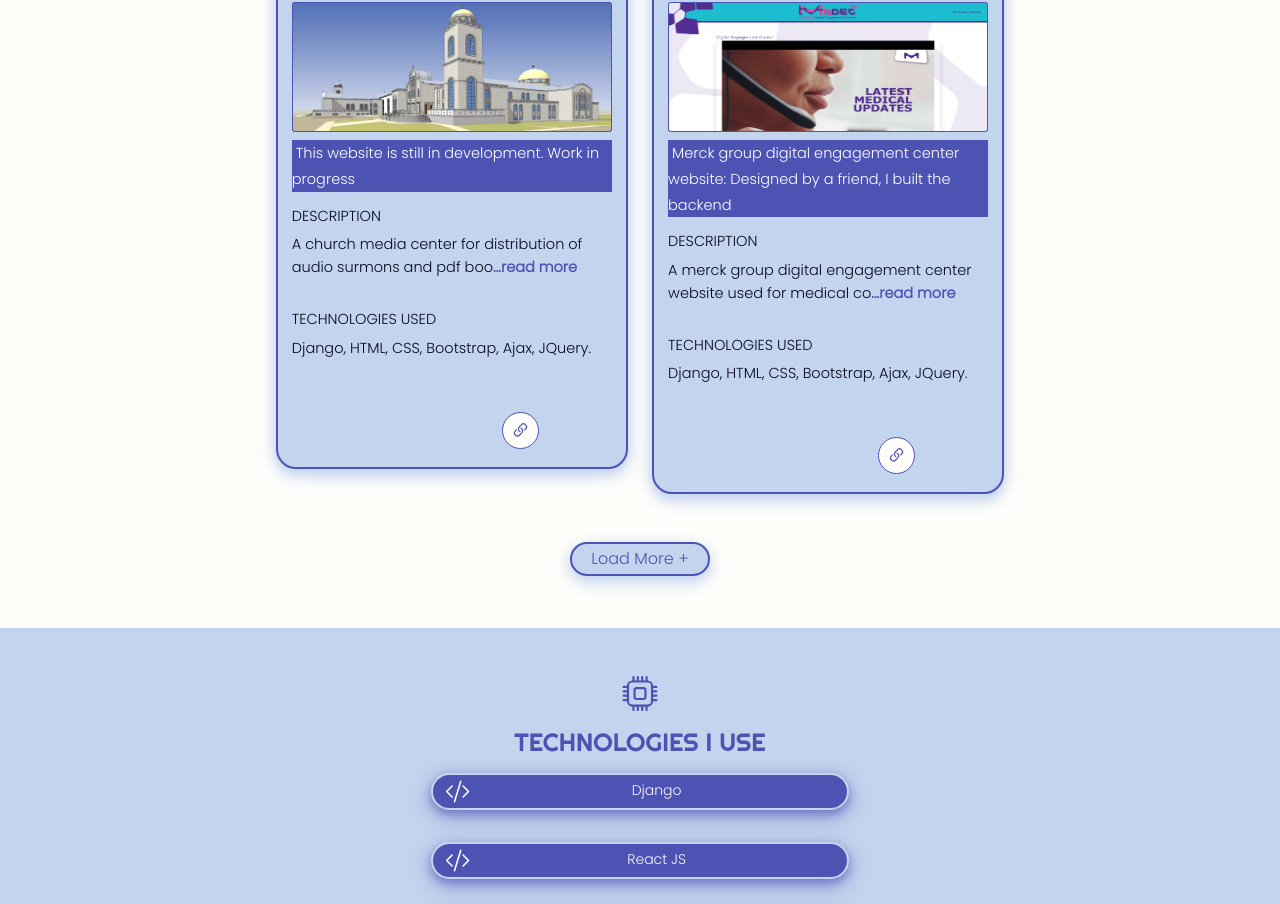
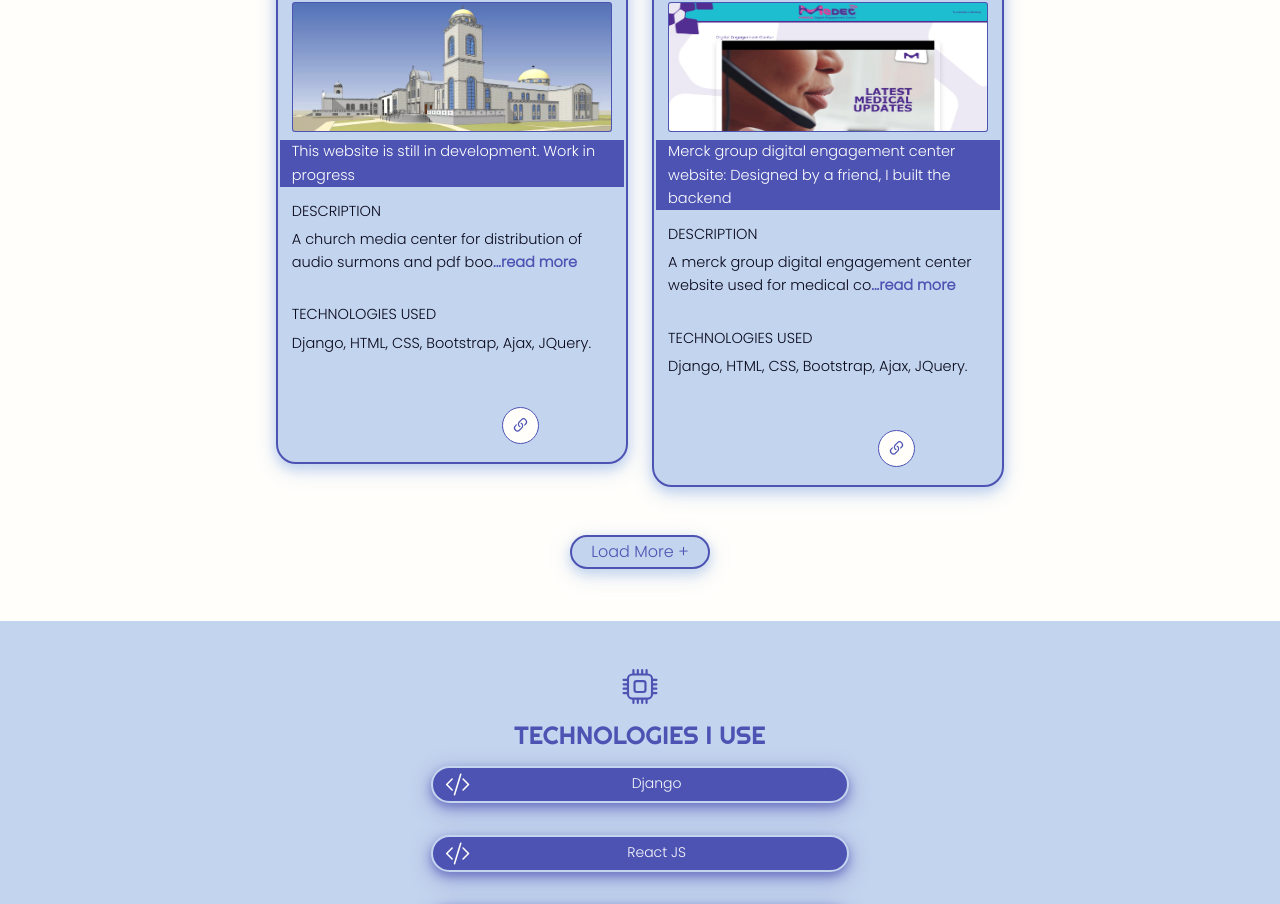
Before and after one commit to Murgany/portfolio, a React (Create React App) app: page / in a window 1280 px wide. Shown: the part 1575-2479 px from the top of the page. Built offline with nearby package versions, Linux system fonts and the light colour scheme.

Commit message:
Update Projects.js

```diff
--- a/src/components/Projects.js
+++ b/src/components/Projects.js
@@ -75,8 +75,8 @@ const Projects = () => {
                   />
                 </div>
 
-                <div class="blue-bg mt-2">
-                    <small className="responsive-text p-1 text-white">
+                <div class="blue-bg row mt-2">
+                    <small className="responsive-text text-white">
                       { project.subtitle }
                     </small>
                 </div>
```
